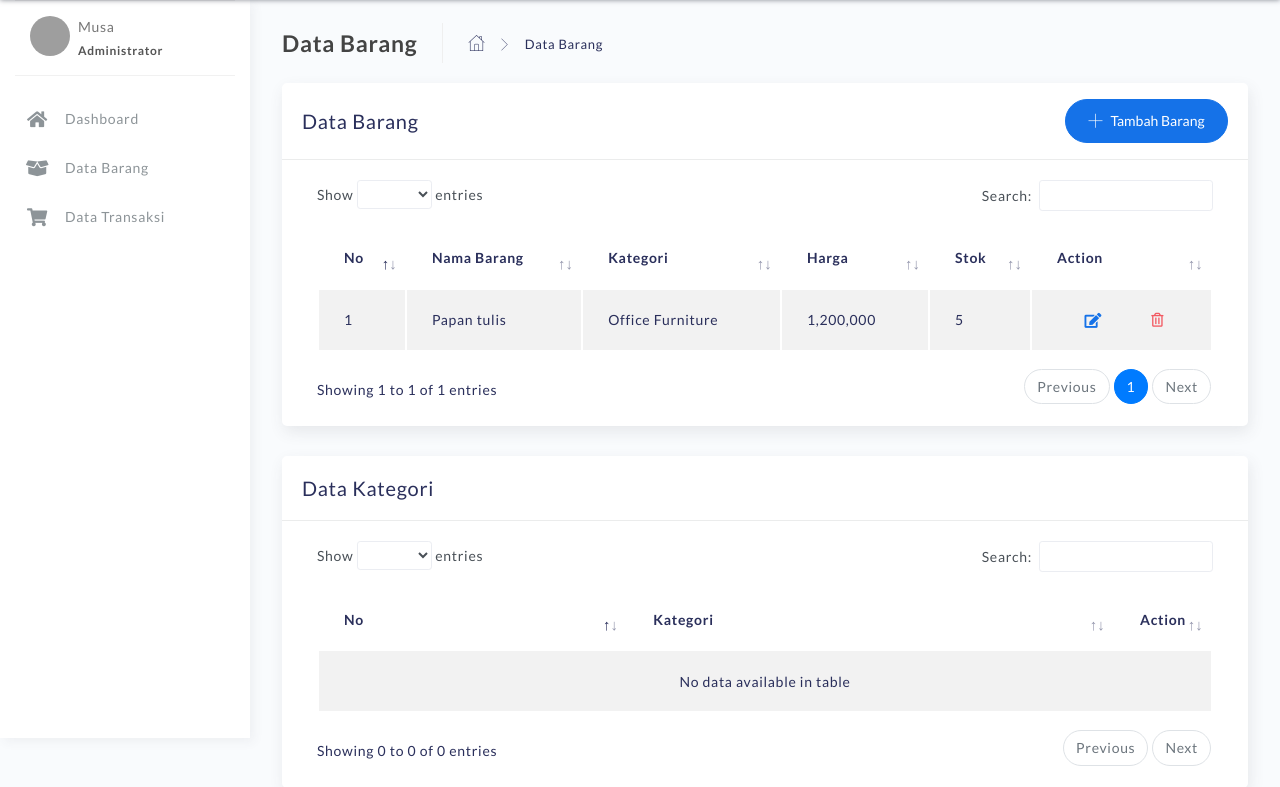
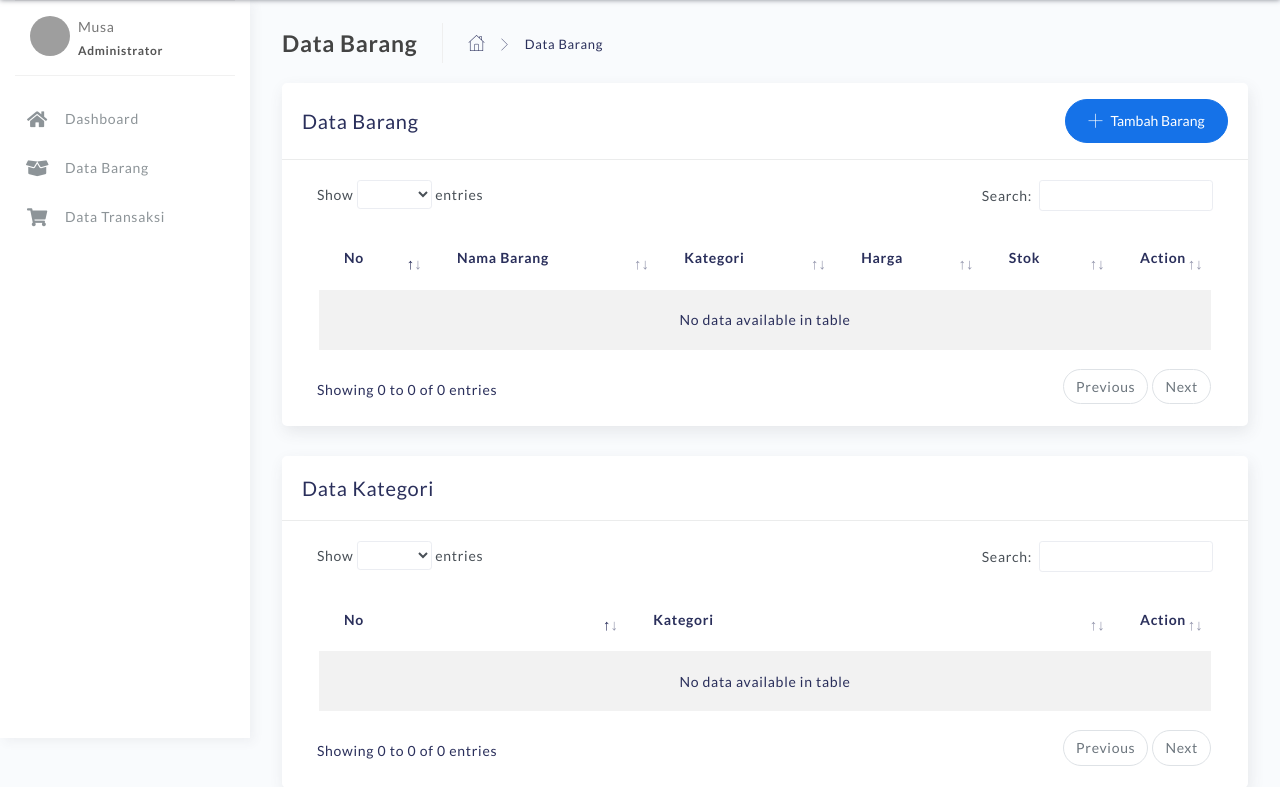
Before and after one commit to iwansuryaningrat/mini-projectPBP, a CodeIgniter 4 app: template project-pbp/app/Views/admin/data_barang.php in a window 1280 px wide. Shown: the part 62-849 px from the top of the page. Run offline with PHP 8.4 and a stand-in for CodeIgniter, Linux system fonts and the light colour scheme; the template is opened without the code that fills it, so the values that code supplies are empty; some libraries are stand-ins or nearby versions; grey boxes are pictures that could not be loaded.

Commit message:
Edit tabel barang

```diff
--- a/project-pbp/app/Views/admin/data_barang.php
+++ b/project-pbp/app/Views/admin/data_barang.php
@@ -264,12 +264,13 @@
 												</tr>
 											</thead>
 											<tbody>
+												<?php foreach ($barang as $data) : ?>
 													<tr>
-													<td>1</td>
-													<td>Papan tulis</td>
-													<td>Office Furniture</td>
-													<td>1,200,000</td>
-													<td>5</td>
+														<td><?= $j; ?></td>
+														<td><?= $data['nama']; ?></td>
+														<td><?= $data['kategori']; ?></td>
+														<td><?= $data['harga']; ?></td>
+														<td><?= $data['stok']; ?></td>
 														<td>
 															<div class="form-button-action">
 																<a href="detail-barang.html" class="d-flex">
@@ -285,6 +286,8 @@
 															</div>
 														</td>
 													</tr>
+													<?php $j++; ?>
+												<?php endforeach; ?>
 											</tbody>
 										</table>
 									</div>
```
Also changed, not shown: project-pbp/app/Controllers/Admin.php (+9 -1 lines). Lines whose indentation alone changed are shown as unchanged.
